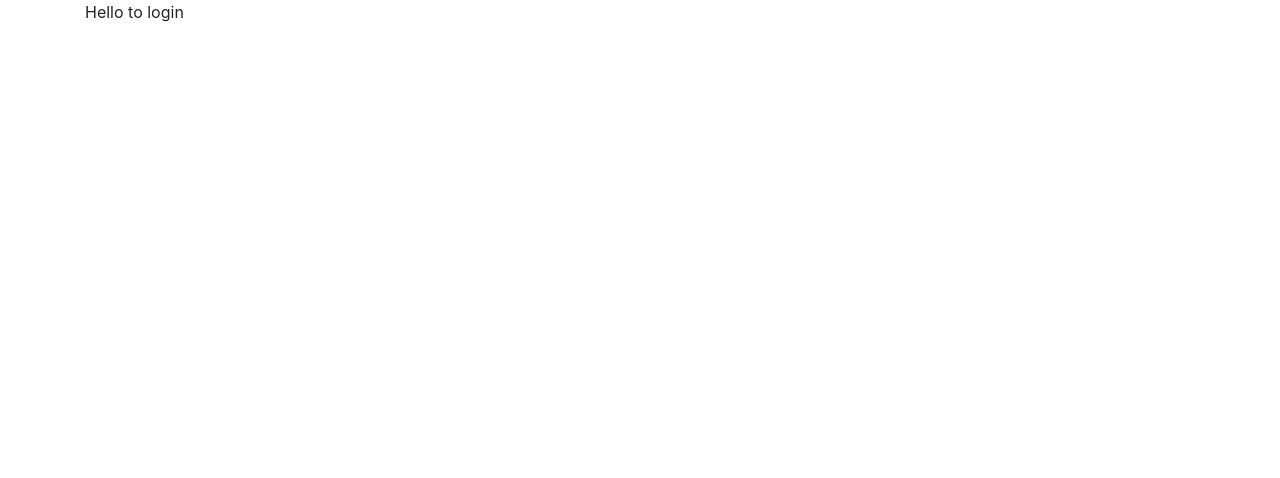
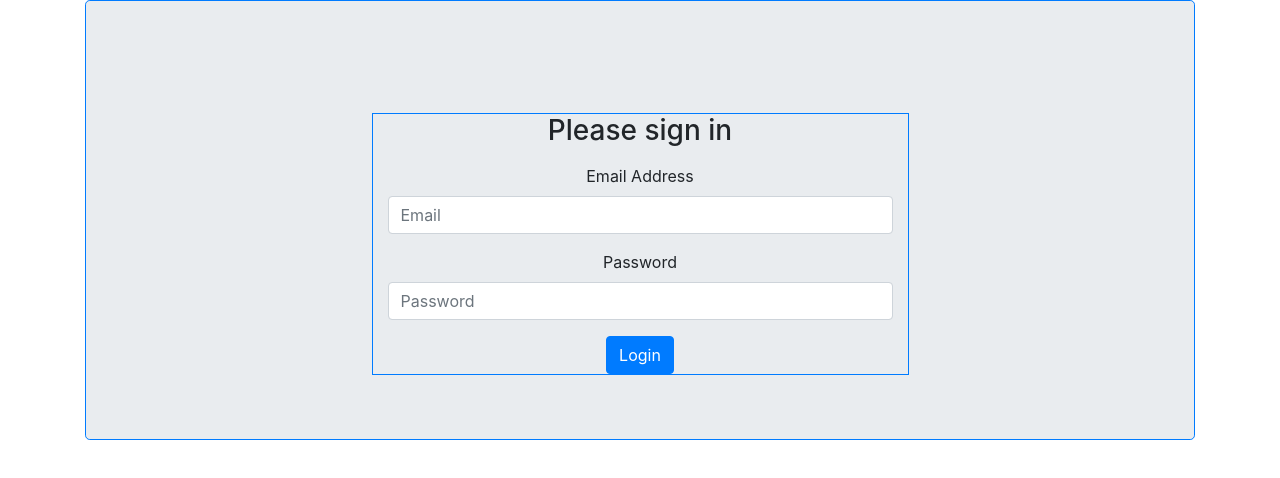
Before and after one commit to manojpawane/fundooNoteFront, a React (Create React App) app: page /login in a window 1280 px wide. Shown: the top 478 px of the page. Built offline with nearby package versions, Linux system fonts and the light colour scheme; a small style sheet from the web is missing.

Commit message:
email verfication done

```diff
--- a/src/App.js
+++ b/src/App.js
@@ -2,6 +2,7 @@ import React, { Component } from 'react';
 import Login from '../src/components/Login/Login'
 import Register from '../src/components/Registration/Registration'
 import VerifyToken from '../src/components/VerifyToken/VerifyToken'
+import Dashboard from '../src/components/Dashboard/Dashboard'
 import { BrowserRouter as Router, Route } from 'react-router-dom'
 
 class App extends Component {
@@ -14,6 +15,7 @@ class App extends Component {
             <Route exact path="/register" component={Register} />
             <Route exact path="/login" component={Login} />
             <Route exact path="/confirmation/:token" component={VerifyToken}/>
+            <Route exact path="/dashboard" component={Dashboard}/>
           </div>
         </div>
       </Router>
--- /dev/null
+++ b/src/components/Dashboard/Dashboard.js
@@ -0,0 +1,13 @@
+import React,{Component} from 'react'
+
+class Dashboard extends Component{
+    render(){
+        return(
+
+                <div>Hello Welcome to Dashboard</div>
+
+        )
+    }
+}
+
+export default Dashboard
--- a/src/components/Login/Login.js
+++ b/src/components/Login/Login.js
@@ -1,12 +1,66 @@
 import React, { Component } from 'react'
+import { login } from '../../actions/userfunction';
 // import login from '../../actions/userfunction'
 
 class Login extends Component {
+    constructor() {
+        super()
+        this.state = {
+            email: '',
+            password: ''
+        }
+        this.onChange = this.onChange.bind(this);
+        this.onSubmit = this.onSubmit.bind(this);
+    }
+
+    onChange(e) {
+        this.setState({ [e.target.name]: e.target.value })
+    }
+
+    onSubmit(e) {
+         e.preventDefault()
+
+        const user = {
+            email: this.state.email,
+            password: this.state.password
+        }
+
+        login(user).then(res => {
+            if (res) {
+                this.props.history.push('/dashboard');
+            }
+        })
+    }
     render() {
         return (
-            <div>
-                <div>Hello to login</div>
-                <div><h1>{this.props.match.params.token}</h1></div>
+            <div className="container jumbotron text-center border border-primary">
+                <div className="row">
+                    <div className="col-md-6 mt-5 mx-auto border border-primary">
+                        <form noValidate onSubmit={this.onSubmit}>
+                            <h1 className="h3 mb-3 front-weight-normal">Please sign in</h1>
+                            <div className="form-group">
+                                <label htmlFor="email">Email Address</label>
+                                <input type="email"
+                                    className="form-control"
+                                    name="email"
+                                    placeholder="Email"
+                                    value={this.state.email}
+                                    onChange={this.onChange} />
+                            </div>
+                            <div className="form-group">
+                                <label htmlFor="password">Password</label>
+                                <input type="password"
+                                    className="form-control"
+                                    name="password"
+                                    placeholder="Password"
+                                    value={this.state.password}
+                                    onChange={this.onChange}
+                                />
+                            </div>
+                            <button type="submit" className="btn btn-primary">Login</button>
+                        </form>
+                    </div>
+                </div>
             </div>
         )
     }
--- a/src/components/Registration/Registration.js
+++ b/src/components/Registration/Registration.js
@@ -2,6 +2,9 @@ import React, { Component } from 'react'
 import {register} from '../../actions/userfunction'
 import 'reactjs-toastr/lib/toast.css';
 
+/**
+ * Register class for user registration
+ */
 class Register extends Component {
     constructor() {
         super()
```
Also changed, not shown: src/actions/userfunction.js (+12 -1 lines).
